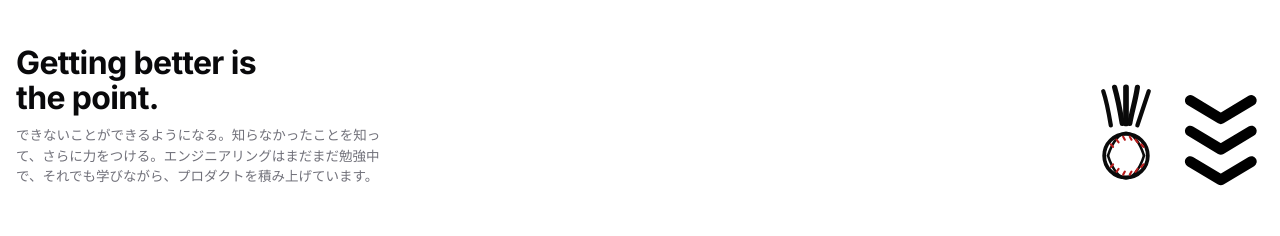
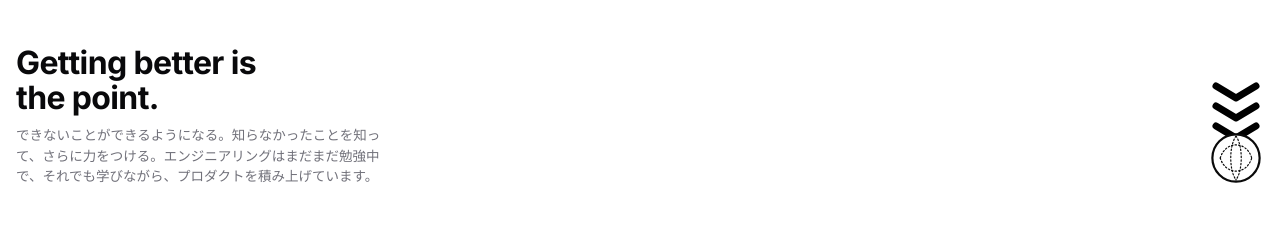
Before and after one commit to ukir-rrrr/my-blog-site, a Next.js app: page /about in a window 1280 px wide. Shown: the part 503-739 px from the top of the page. Built offline with nearby package versions, Linux system fonts and the light colour scheme.

Commit message:
Stack About hint: smaller chevrons over monochrome baseball
Remove speed trails; vertical layout with black stitch line-art ball.

Co-authored-by: ukir-rrrr <ukir-rrrr@users.noreply.github.com>

```diff
--- a/src/app/about/page.tsx
+++ b/src/app/about/page.tsx
@@ -1,70 +1,43 @@
 import Image from 'next/image'
 import Layout from '@/components/layout'
 
-function AboutFallingBaseball() {
+function AboutBaseballBall() {
   return (
     <svg
-      className="h-[6.875rem] w-[5.25rem] shrink-0"
-      viewBox="0 0 44 58"
+      className="-mt-3 h-14 w-14 shrink-0"
+      viewBox="0 0 64 64"
       fill="none"
       xmlns="http://www.w3.org/2000/svg"
       aria-hidden
     >
+      <circle cx="32" cy="32" r="27" fill="#ffffff" stroke="#0a0a0a" strokeWidth="2.5" />
       <path
-        d="M10 8 C12 14 13 20 14 26"
-        stroke="#0a0a0a"
-        strokeWidth="2.25"
-        strokeLinecap="round"
-      />
-      <path
-        d="M16 6 C18 13 19 19 20 25"
-        stroke="#0a0a0a"
-        strokeWidth="2.75"
-        strokeLinecap="round"
-      />
-      <path
-        d="M22 6 C22 13 22 19 22 25"
-        stroke="#0a0a0a"
-        strokeWidth="3"
-        strokeLinecap="round"
-      />
-      <path
-        d="M28 6 C27 13 25 19 24 25"
-        stroke="#0a0a0a"
-        strokeWidth="2.75"
-        strokeLinecap="round"
-      />
-      <path
-        d="M34 8 C32 14 30 20 28 26"
-        stroke="#0a0a0a"
-        strokeWidth="2.25"
-        strokeLinecap="round"
-      />
-
-      <circle cx="22" cy="42" r="11.5" fill="#ffffff" stroke="#0a0a0a" strokeWidth="2" />
-      <path
-        d="M12.5 42 C15 34 19 30 22 30 C25 30 29 34 31.5 42"
+        d="M14 32 C20 12 44 12 50 32"
         stroke="#0a0a0a"
         strokeWidth="1.35"
         strokeLinecap="round"
+        strokeDasharray="1.6 2.4"
       />
       <path
-        d="M12.5 42 C15 50 19 54 22 54 C25 54 29 50 31.5 42"
+        d="M14 32 C20 52 44 52 50 32"
         stroke="#0a0a0a"
         strokeWidth="1.35"
         strokeLinecap="round"
+        strokeDasharray="1.6 2.4"
       />
       <path
-        d="M14 36 L15.2 37.4 M17 33.5 L18.1 35 M20.5 32 L21.4 33.6 M24 32 L24.9 33.6 M27 33.5 L28.1 35 M30 36 L31.2 37.4"
-        stroke="#b91c1c"
-        strokeWidth="1.1"
+        d="M32 7 C24 18 24 46 32 57"
+        stroke="#0a0a0a"
+        strokeWidth="1.35"
         strokeLinecap="round"
+        strokeDasharray="1.6 2.4"
       />
       <path
-        d="M14 48 L15.2 46.6 M17 50.5 L18.1 49 M20.5 52 L21.4 50.4 M24 52 L24.9 50.4 M27 50.5 L28.1 49 M30 48 L31.2 46.6"
-        stroke="#b91c1c"
-        strokeWidth="1.1"
+        d="M32 7 C40 18 40 46 32 57"
+        stroke="#0a0a0a"
+        strokeWidth="1.35"
         strokeLinecap="round"
+        strokeDasharray="1.6 2.4"
       />
     </svg>
   )
@@ -79,7 +52,7 @@ function AboutTripleChevron() {
 
   return (
     <svg
-      className="h-[6.875rem] w-[5.35rem] shrink-0 text-black dark:text-black"
+      className="h-[4.5rem] w-[3.5rem] shrink-0 text-black dark:text-black"
       viewBox="0 0 56 72"
       fill="none"
       xmlns="http://www.w3.org/2000/svg"
@@ -137,9 +110,9 @@ export default function AboutPage() {
           className="about-quiet-scroll-hint pointer-events-none absolute bottom-8 right-0 md:bottom-10"
           aria-hidden
         >
-          <div className="about-quiet-bounce-arrow flex items-end gap-2 sm:gap-2.5">
-            <AboutFallingBaseball />
+          <div className="about-quiet-bounce-arrow flex flex-col items-center">
             <AboutTripleChevron />
+            <AboutBaseballBall />
           </div>
         </div>
       </div>
```
